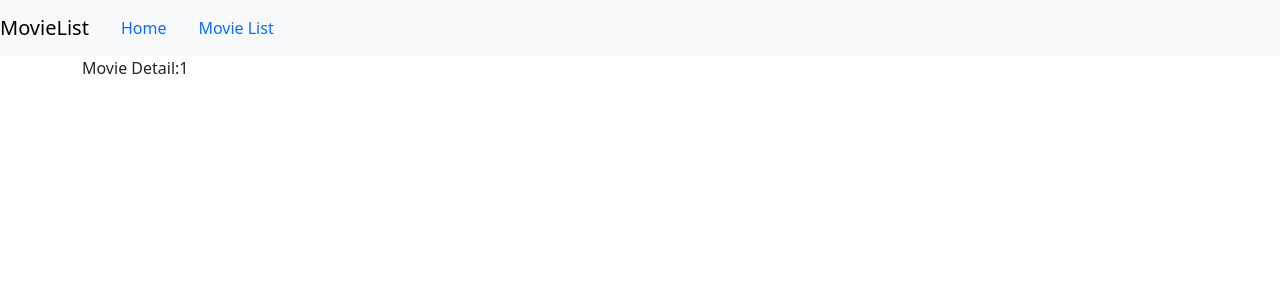
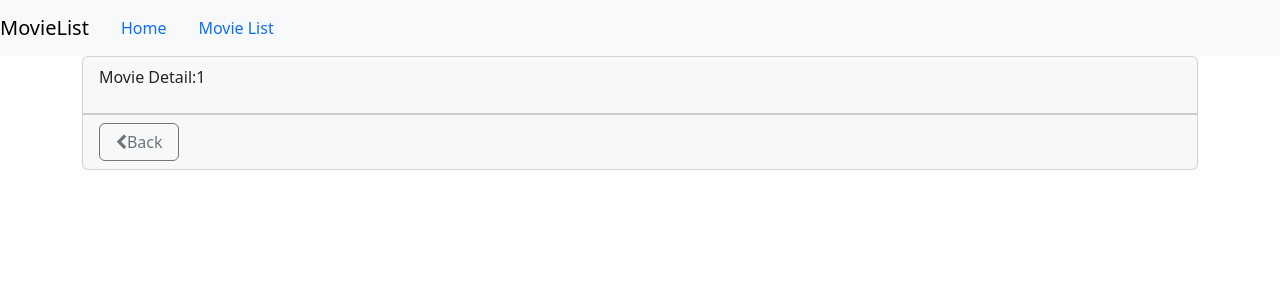
Before and after one commit to godnjs1582/angular-tutorial, an Angular app: page /movies/1 in a window 1280 px wide. Shown: the top 300 px of the page. Built offline with nearby package versions, Linux system fonts and the light colour scheme.

Commit message:
FEAT:28.코드에서 라우팅하기

```diff
--- a/src/app/movies/movie-detail/movie-detail.component.html
+++ b/src/app/movies/movie-detail/movie-detail.component.html
@@ -1 +1,14 @@
-<p>{{title}}</p>
+<div class="card">
+    <div class="card-header">
+        <p>{{title}}</p>
+    </div>
+    <div class="card-footer">
+        <button
+            class="btn btn-outline-secondary"
+            style="width:80px"
+            (click)="goToList()"
+        >
+            <i class="fa fa-chevron-left"></i>Back
+        </button>
+    </div>
+</div>
--- a/src/app/movies/movie-detail/movie-detail.component.ts
+++ b/src/app/movies/movie-detail/movie-detail.component.ts
@@ -1,5 +1,5 @@
 import { Component, OnInit } from '@angular/core';
-import { ActivatedRoute } from '@angular/router';
+import { ActivatedRoute, Router } from '@angular/router';
 
 @Component({
   selector: 'app-movie-detail',
@@ -9,7 +9,7 @@
 export class MovieDetailComponent implements OnInit {
   title:string="Movie Detail";
 
-  constructor(private route:ActivatedRoute){
+  constructor(private route:ActivatedRoute, private router:Router){
 
   }
 
@@ -17,4 +17,8 @@
     const id = Number(this.route.snapshot.paramMap.get("id"));
     this.title +=`:${id}`
   }
+
+  goToList():void{
+    this.router.navigate(["/movies"])
+  }
 }
```
